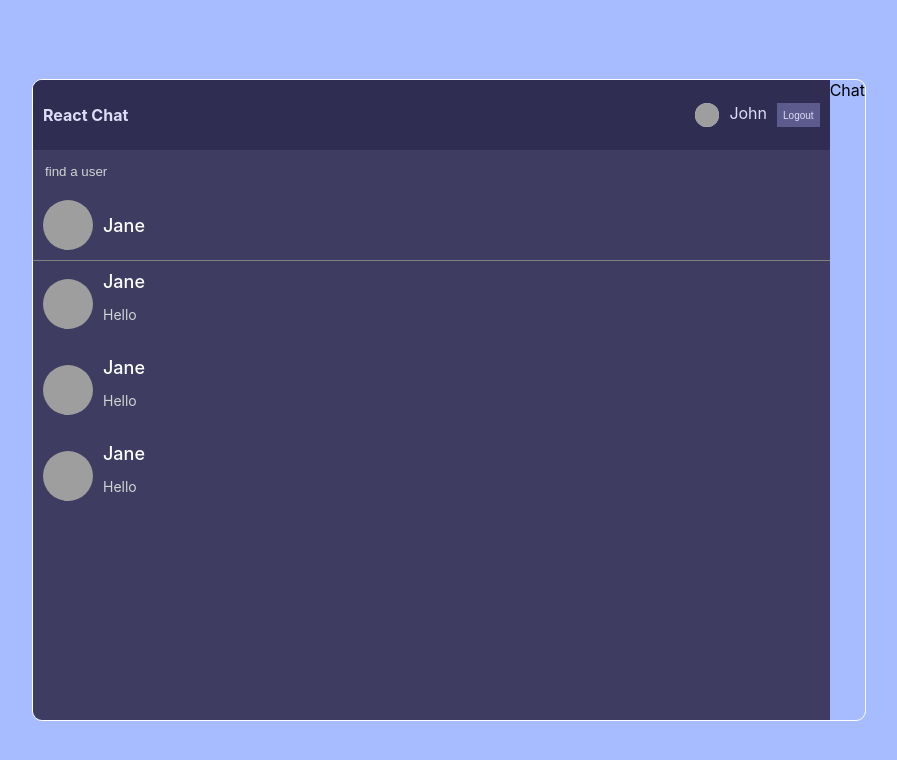
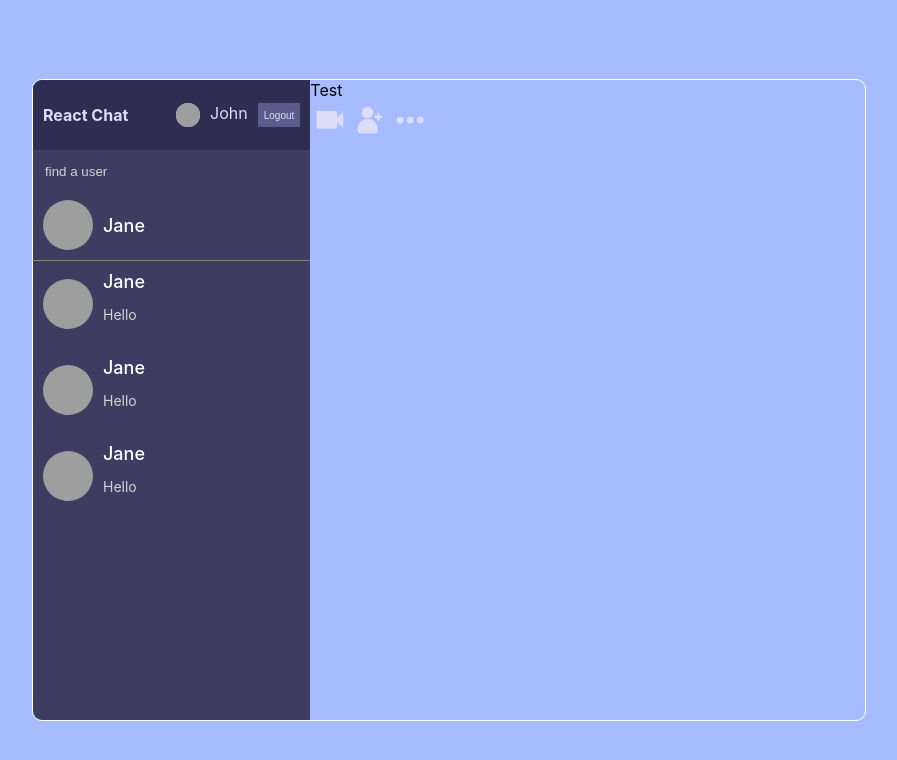
Before and after one commit to KamilWsb755/chat-online-yt, a React (Create React App) app: page / in a window 1280 px wide. Shown: the top 760 px of the page, without its empty margins (191-1088 px from the left). Built offline with nearby package versions, Linux system fonts and the light colour scheme; grey boxes are pictures that could not be loaded.

Commit message:
Add basic chat version

```diff
--- a/src/components/Chat.jsx
+++ b/src/components/Chat.jsx
@@ -1,8 +1,20 @@
 import React from 'react'
+import Cam from '../img/cam.png'
+import Add from '../img/add.png'
+import More from '../img/more.png'
 
 const Chat = () => {
   return (
-    <div>Chat</div>
+    <div className="chat">
+    <div className="chatInfo">
+        <span>Test</span>
+        <div className="chatIcons">
+            <img src={Cam} alt="" />
+            <img src={Add} alt="" />
+            <img src={More} alt="" />
+        </div>
+    </div>
+</div>
   )
 }
 
```
